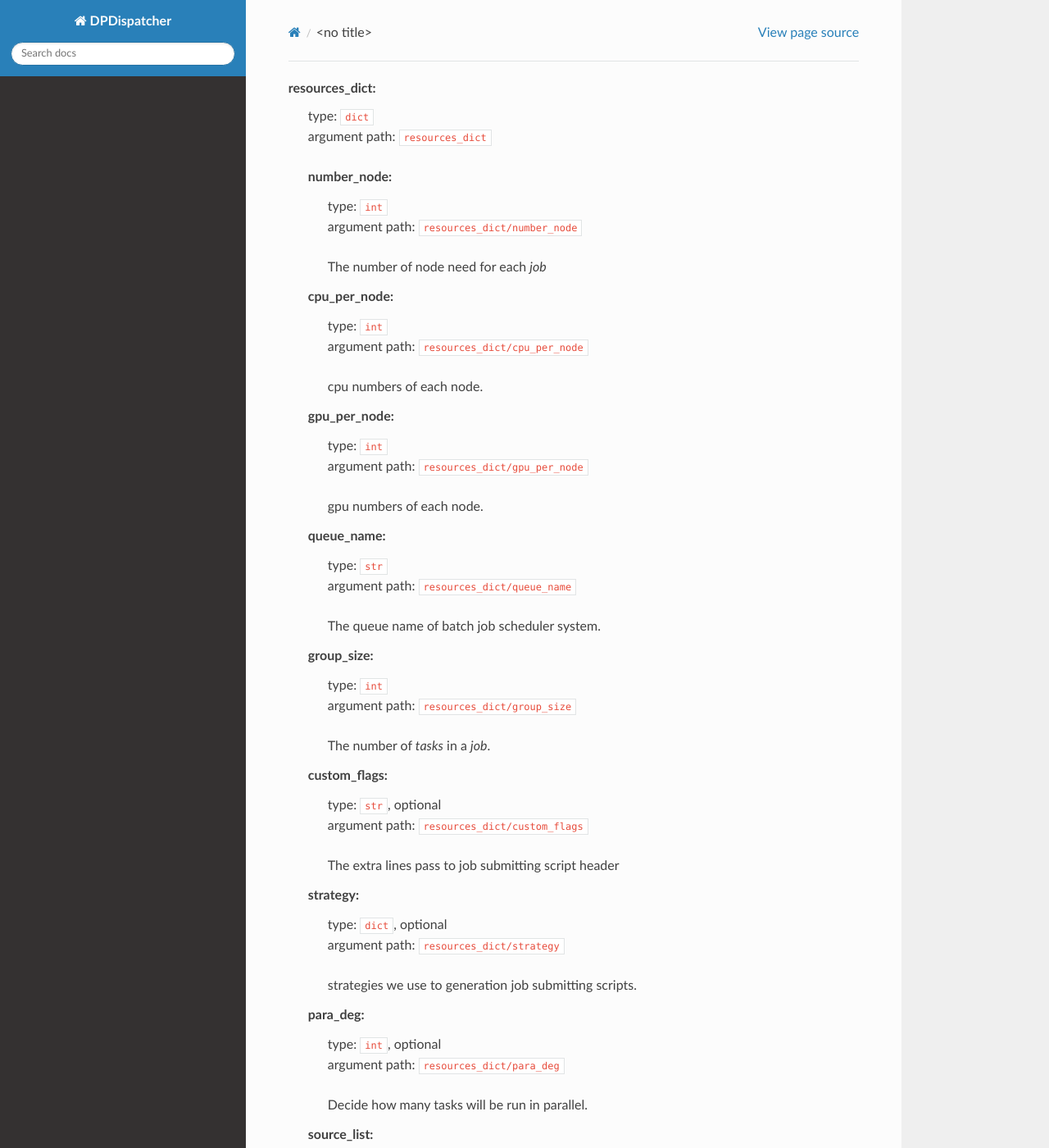
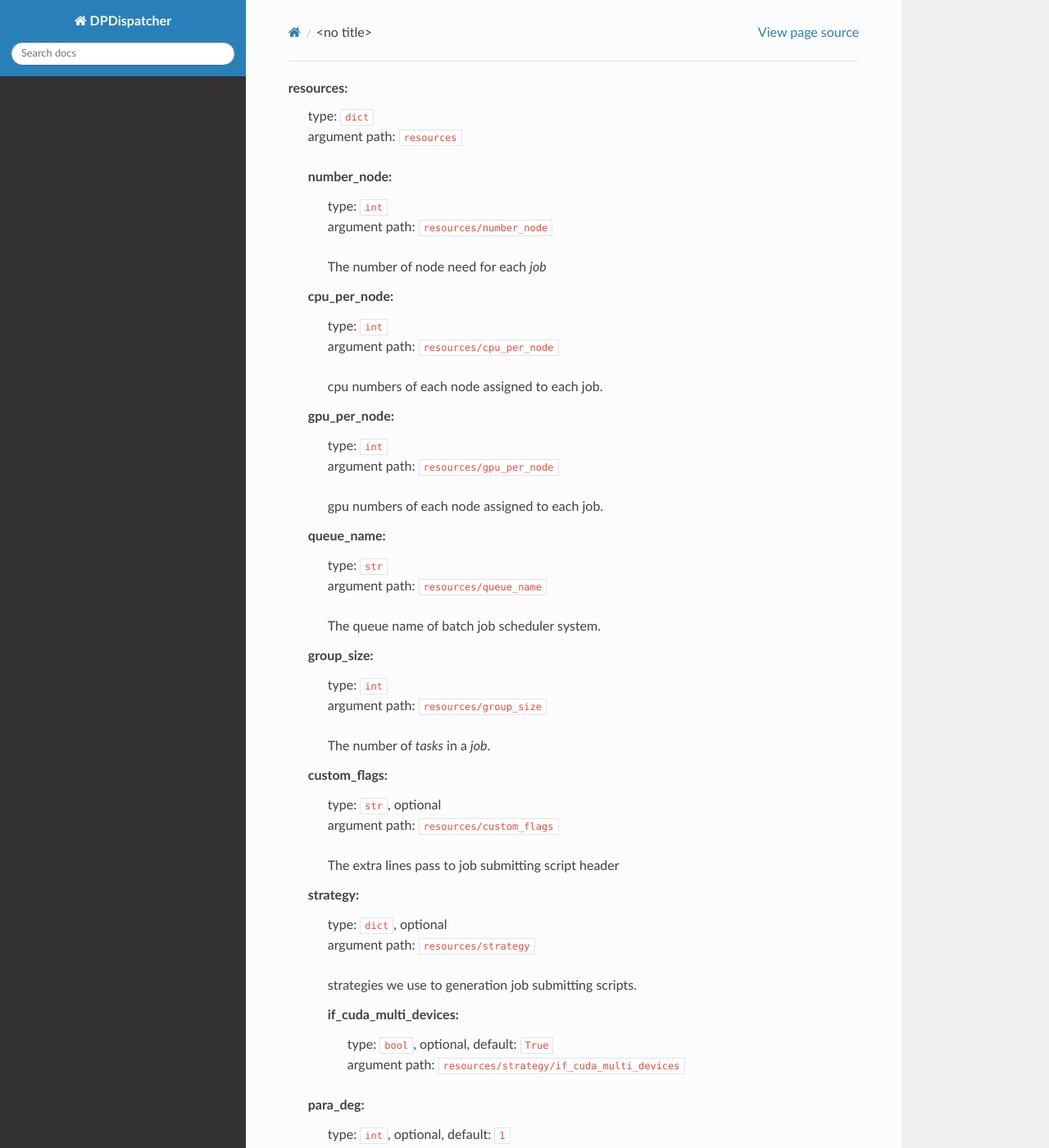
Before and after one commit to deepmodeling/dpdispatcher, a Sphinx documentation site: the page built from doc/resources-auto.rst, in a window 1280 px wide and 1400 px high. Shown: the whole window at 82% size. Built offline with Sphinx 7.4.7 and the Read the Docs theme 2.0.0, drawn with Linux system fonts in a browser that asks for light colours; pages that are not in the unit, such as notebooks, are missing from menus; some of the changed text lies outside the part shown.

Commit message:
reorganize dargs and doc code

```diff
--- a/doc/resources-auto.rst
+++ b/doc/resources-auto.rst
@@ -1,63 +1,61 @@
-resources_dict:
+resources:
     | type: ``dict``
-    | argument path: ``resources_dict``
+    | argument path: ``resources``
 
     number_node:
         | type: ``int``
-        | argument path: ``resources_dict/number_node``
+        | argument path: ``resources/number_node``
 
         The number of node need for each `job`
 
     cpu_per_node:
         | type: ``int``
-        | argument path: ``resources_dict/cpu_per_node``
+        | argument path: ``resources/cpu_per_node``
 
-        cpu numbers of each node.
+        cpu numbers of each node assigned to each job.
 
     gpu_per_node:
         | type: ``int``
-        | argument path: ``resources_dict/gpu_per_node``
+        | argument path: ``resources/gpu_per_node``
 
-        gpu numbers of each node.
+        gpu numbers of each node assigned to each job.
 
     queue_name:
         | type: ``str``
-        | argument path: ``resources_dict/queue_name``
+        | argument path: ``resources/queue_name``
 
         The queue name of batch job scheduler system.
 
     group_size:
         | type: ``int``
-        | argument path: ``resources_dict/group_size``
+        | argument path: ``resources/group_size``
 
         The number of `tasks` in a `job`.
 
     custom_flags:
         | type: ``str``, optional
-        | argument path: ``resources_dict/custom_flags``
+        | argument path: ``resources/custom_flags``
 
         The extra lines pass to job submitting script header
 
     strategy:
         | type: ``dict``, optional
-        | argument path: ``resources_dict/strategy``
+        | argument path: ``resources/strategy``
 
         strategies we use to generation job submitting scripts.
 
+        if_cuda_multi_devices:
+            | type: ``bool``, optional, default: ``True``
+            | argument path: ``resources/strategy/if_cuda_multi_devices``
+
     para_deg:
-        | type: ``int``, optional
-        | argument path: ``resources_dict/para_deg``
+        | type: ``int``, optional, default: ``1``
+        | argument path: ``resources/para_deg``
 
         Decide how many tasks will be run in parallel.
 
     source_list:
-        | type: ``list``, optional
-        | argument path: ``resources_dict/source_list``
+        | type: ``list``, optional, default: ``[]``
+        | argument path: ``resources/source_list``
 
         The env file to be sourced before the command execution.
-
-    kwargs:
-        | type: ``dict``, optional
-        | argument path: ``resources_dict/kwargs``
-
-        extra key-value pair
```
Also changed, not shown: doc/machine-auto.rst (+31 -34 lines), 4 other files.
